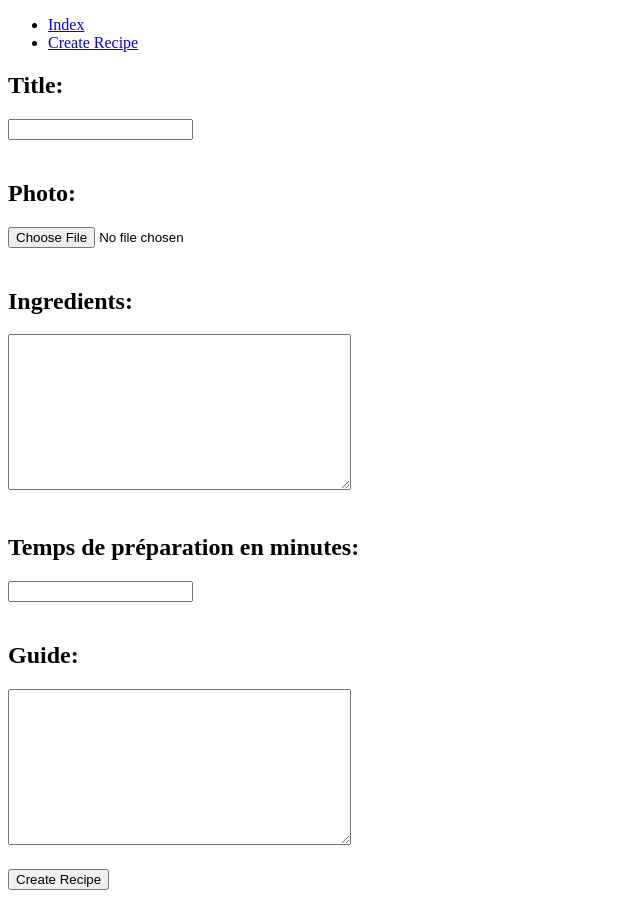
After one commit to lpangia/Projet, a Django app: page /recipe/create in a window 1280 px wide. The commit adds this page. Shown: the whole page, without its empty margins (0-640 px from the left). Run offline with Django 4.2, Linux system fonts and the light colour scheme.

Commit message:
Add forms for create_recipe and search recipe

```diff
--- /dev/null
+++ b/Projet/forms.py
@@ -0,0 +1,13 @@
+from django import forms
+from django.forms import ModelForm
+from Projet.models import Receipe
+
+
+class RecipeForm(ModelForm):
+    class Meta:
+        model = Receipe
+        fields = ['title', 'photo', 'ingredients', 'times', 'guide']
+
+
+class SearchRecipeForm(forms.Form):
+    name = forms.CharField(label='Rechercher une recette', max_length=100, required=False)
--- a/Projet/models.py
+++ b/Projet/models.py
@@ -3,7 +3,7 @@ from django.db import models
 
 class Receipe(models.Model):
     title = models.CharField(null=False, max_length=100)
-    photo = models.ImageField(upload_to="pictures/", null=True)
+    photo = models.ImageField(upload_to="pictures/", null=True, blank=True)
     ingredients = models.TextField(null=False)
     times = models.IntegerField(null=False, verbose_name="Temps de préparation en minutes")
     guide = models.TextField(null=False)
--- a/Projet/templates/base.html
+++ b/Projet/templates/base.html
@@ -5,6 +5,10 @@
         <title>Title</title>
     </head>
     <body>
+        <ul>
+            <li><a href="{% url 'index' %}">Index</a></li>
+            <li><a href="{% url 'create_recipe' %}">Create Recipe</a></li>
+        </ul>
         {% block content %}
         {% endblock %}
     </body>
--- /dev/null
+++ b/Projet/templates/create_recipe.html
@@ -0,0 +1,18 @@
+{% extends "base.html" %}
+
+{% block content %}
+
+    <div class="text">
+        <form method="post">
+            {% csrf_token %}
+            {% for field in form %}
+                <div style="padding-bottom: 20px">
+                <h2>{{ field.label_tag }}</h2>
+                    {{ field }}
+                </div>
+            {% endfor %}
+            <input type="submit" value="Create Recipe" />
+        </form>
+    </div>
+
+{% endblock %}
--- a/Projet/urls.py
+++ b/Projet/urls.py
@@ -15,9 +15,10 @@ Including another URLconf
 """
 from django.contrib import admin
 from django.urls import path
-from Projet.views import index
+from Projet.views import index, create_recipe
 
 urlpatterns = [
     path('admin/', admin.site.urls),
-    path('', index),
+    path('', index, name='index'),
+    path('recipe/create', create_recipe, name='create_recipe'),
 ]
--- a/Projet/views.py
+++ b/Projet/views.py
@@ -1,10 +1,26 @@
 from django.http import HttpResponse
 from Projet.models import Receipe
-from django.shortcuts import render
+from django.shortcuts import render, redirect
+from Projet.forms import RecipeForm, SearchRecipeForm
 
 
 def index(request):
     recipes = Receipe.objects.all()
-    return render(request, "index.html", {"recipes": recipes})
+    if request.method == 'POST':
+        form = SearchRecipeForm(request.POST)
+        if form.is_valid():
+            recipes = Receipe.objects.filter(title__icontains=form.cleaned_data.get('name'))
+    else:
+        form = SearchRecipeForm()
+    return render(request, "Index.html", {"recipes": recipes, 'form': form})
 
-#def create_recipe
+
+def create_recipe(request):
+    if request.method == 'POST':
+        form = RecipeForm(request.POST)
+        if form.is_valid():
+            form.save()
+            return redirect('index')
+    else:
+        form = RecipeForm()
+    return render(request, 'create_recipe.html', {'form': form})
```
Also changed, not shown: Projet/templates/Index.html (+18 -0 lines), Projet/migrations/0003_alter_receipe_photo.py (added). Lines whose indentation alone changed are shown as unchanged.
